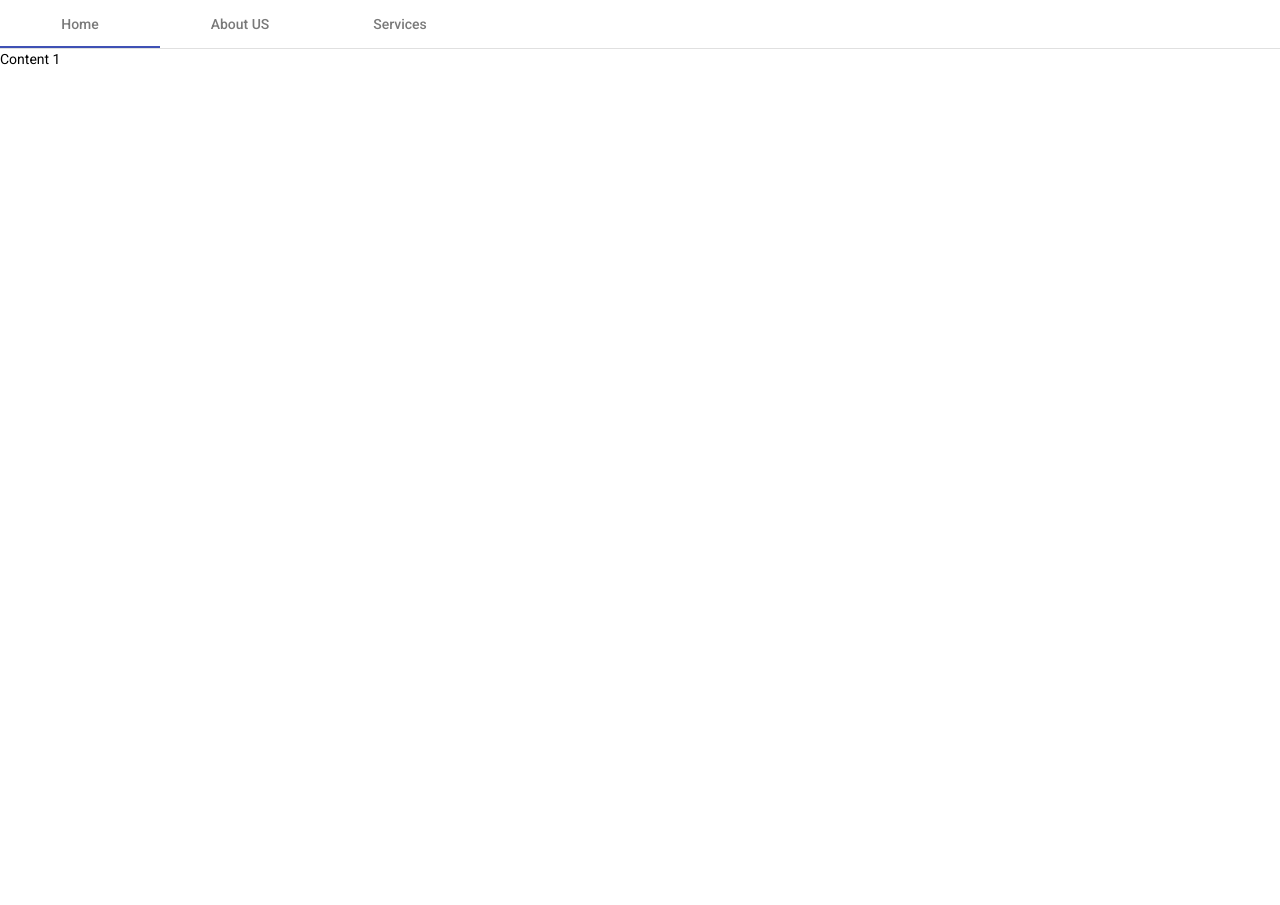
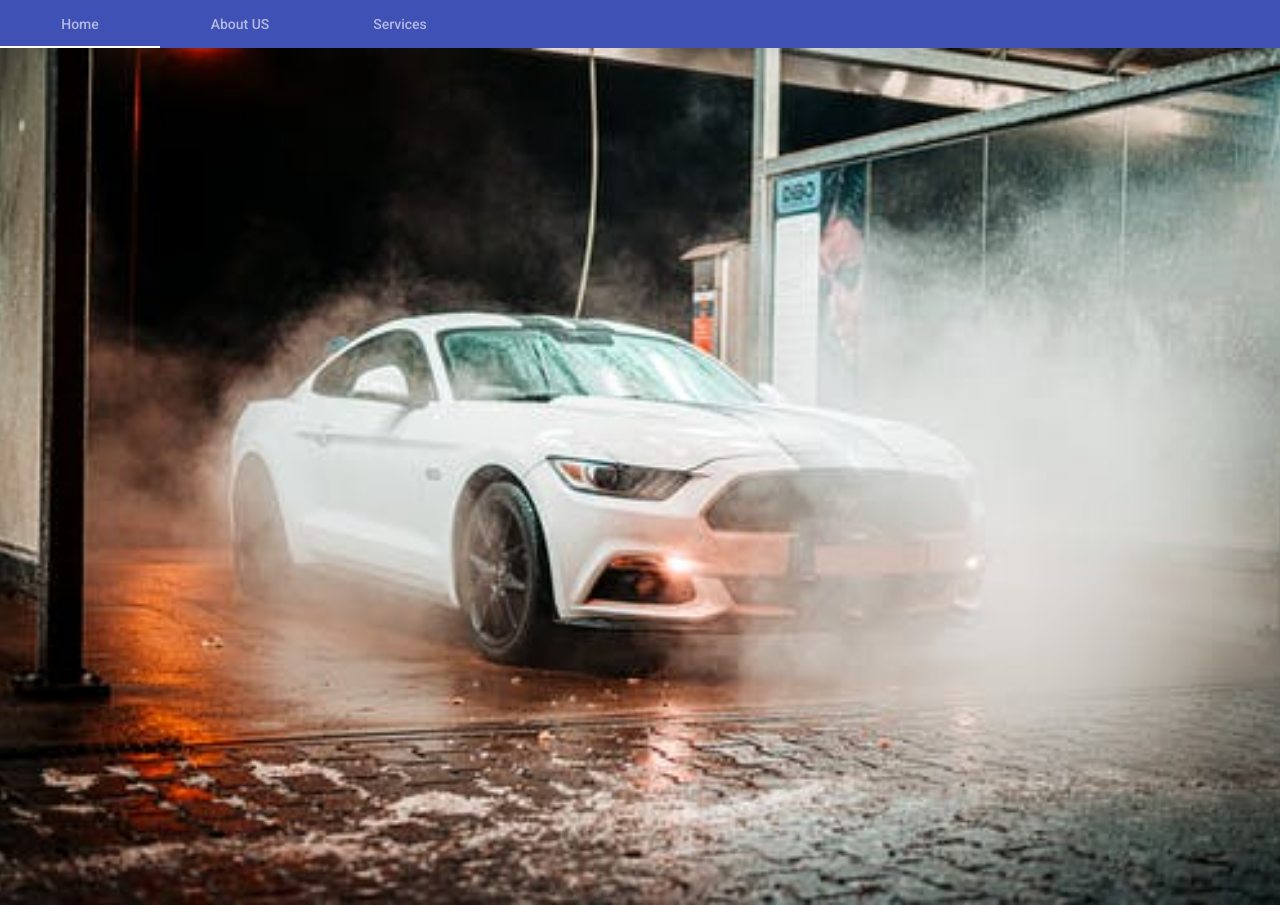
Before and after one commit to VarshiniPS/On-demand-carwash, an Angular app in the folder frontend/: page /homepage in a window 1280 px wide. Before the commit the page ends 800 px from the top, so only its background shows below. Built offline with nearby package versions, Linux system fonts and the light colour scheme.

Commit message:
added image to home and tabs color

```diff
--- a/frontend/src/app/homepage/homepage.component.css
+++ b/frontend/src/app/homepage/homepage.component.css
@@ -1,9 +1,23 @@
 /*.img1{
-    background-image: cover;
+    min-height: 100vh;
+    background-size: cover;
+    width: 100%;
+    text-align: center;
+}*/
 
-}*/
+.container {
+    height: 100%;
+    width: 100%;
+}
+
+.container_img {
+    height: 100%;
+    width: 100%;
+    object-fit:cover;
+}
 
 .example-button-toggle-label {
     display: inline-block;
     margin: 16px;
+
   }
--- a/frontend/src/app/homepage/homepage.component.html
+++ b/frontend/src/app/homepage/homepage.component.html
@@ -1,6 +1,9 @@
-<mat-tab-group animationDuration="1500ms">
-    <mat-tab label="Home">Content 1</mat-tab>
+<mat-tab-group animationDuration="1000ms" backgroundColor="primary">
+    <mat-tab label="Home">
+        <div class="container">
+        <img src="assets/images/background.jpeg" class="container_img" />
+        </div>
+    </mat-tab>
     <mat-tab label="About US">Content 2</mat-tab>
     <mat-tab label="Services">Content 3</mat-tab>
   </mat-tab-group>
-<!--<img src="assets/images/background.jpeg" class="img1">-->
```
